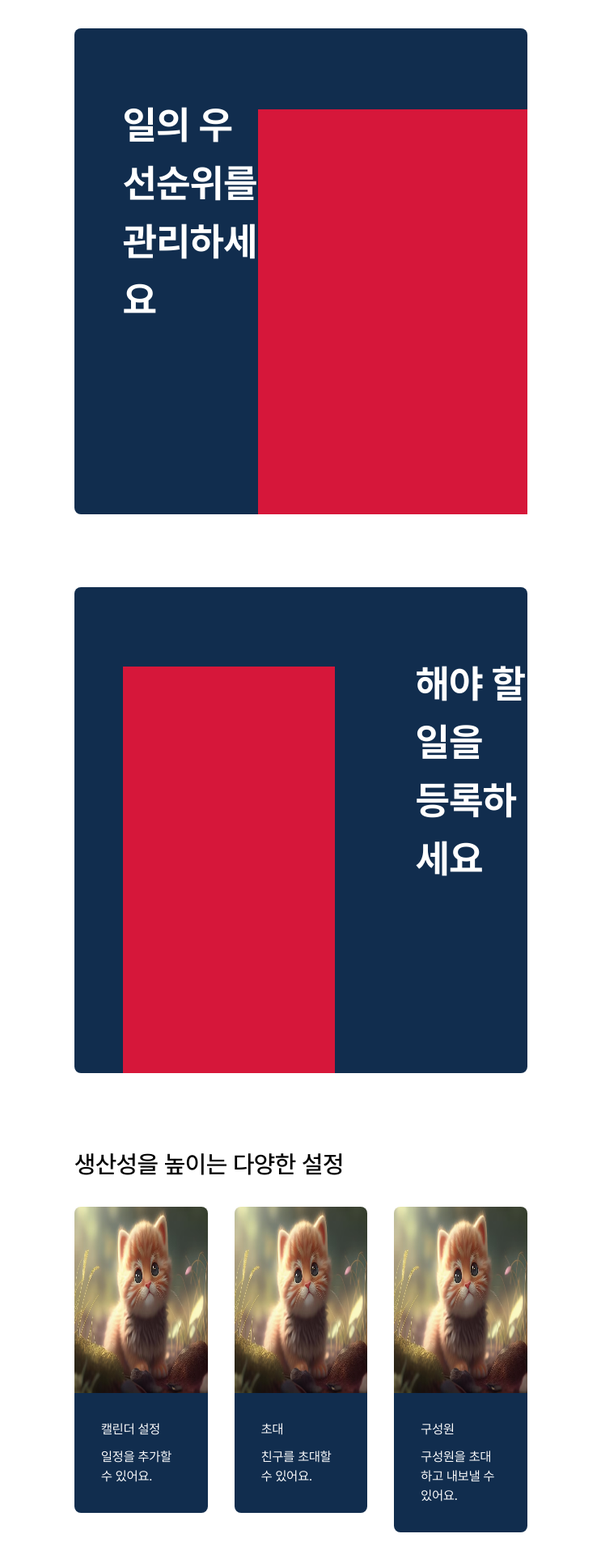
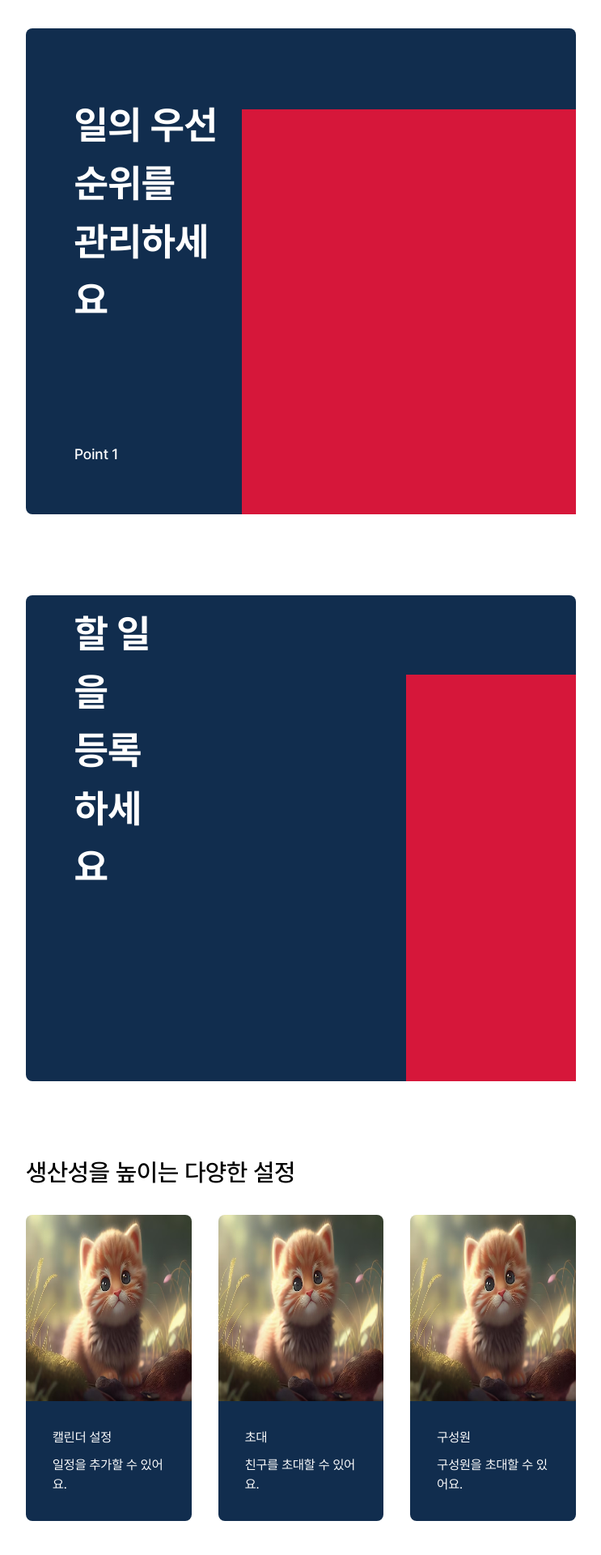
Before and after one commit to junhyeon0218/calog-ui, a Next.js app: page / in a window 1280 px wide. Shown: the part 340-2260 px from the top of the page at 81% size, without its empty margins (268-1011 px from the left). Built offline with nearby package versions, Linux system fonts and the light colour scheme.

Commit message:
🎨 Design: 메인페이지 반응형 ui 구현

```diff
--- a/src/components/landing/content/index.tsx
+++ b/src/components/landing/content/index.tsx
@@ -2,9 +2,9 @@ import Image from 'next/image';
 
 export default function Content() {
   return (
-    <div className="ml-360 mr-360">
+    <div className="pc:ml-300 pc:mr-300 tablet:ml-40 tablet:mr-40 mobile:ml-10 mobile:mr-10">
       <div className="flex flex-col items-center ">
-        <div className="flex flex-col items-center text-50 mt-50">
+        <div className="flex flex-col items-center pc:text-50 tablet:text-40 mobile:text-30 mt-50">
           <div>
             새로운 일정 관리 <span className="font-bold text-primary">Calog</span>
           </div>
@@ -14,32 +14,34 @@ export default function Content() {
         </div>
       </div>
 
-      <div className="flex items-end justify-between mt-100 h-600 pt-60 pl-60 rounded-8 bg-primary">
-        <div className="flex flex-col gap-100 mb-229">
+      <div className="flex pc:flex-row pc:items-end pc:justify-between mt-50 pc:mt-100 pc:h-600 pt-60 pc:pl-60 rounded-8 bg-primary mobile:flex-col mobile:items-center tablet:h-970 tablet:pl-0">
+        <div className="flex flex-col items-center gap-100 pc:mb-229 mb-70 pc:items-start">
           <span className="font-medium text-white text-18">Point 1</span>{' '}
-          <span className="font-bold text-white text-48 ">
+          <span className="font-bold text-center text-white pc:text-start text-36 pc:text-48">
             일의 우선순위를
             <br /> 관리하세요
           </span>
         </div>
-        <div className="w-600 h-500 bg-red"></div>
+
+        <div className="tablet:w-600 tablet:h-500 bg-red mobile:w-350 mobile:h-300"></div>
       </div>
 
-      <div className="flex items-end gap-100 mt-90 h-600 pt-60 pl-60 rounded-8 bg-primary">
-        <div className="w-436 h-502 bg-red"></div>
-        <div className="flex flex-col items-start gap-100 mb-229">
+      <div className="flex pc:flex-row pc:items-end mt-100 pc:h-600 pt-60 pc:pl-60 rounded-8 bg-primary mobile:flex-col mobile:items-center tablet:h-970 tablet:pl-0 pc:gap-300">
+        <div className="flex flex-col items-center gap-100 pc:mb-229 mb-70 pc:items-start">
           <span className="font-medium text-white text-18">Point 1</span>{' '}
-          <span className="font-bold text-white text-48">
+          <span className="font-bold text-center text-white pc:text-start text-36 pc:text-48">
             해야 할 일을
             <br /> 등록하세요
           </span>
         </div>
+
+        <div className="tablet:w-436 tablet:h-502 bg-red w-350 h-502"></div>
       </div>
 
-      <div className="mt-90">
+      <div className="mt-90 pc:block mobile:flex mobile:flex-col mobile:items-center">
         <span className="font-medium text-30">생산성을 높이는 다양한 설정</span>
-        <div className="grid grid-cols-3 gap-33 mt-30 mb-160">
-          <div className="relative rounded-t-8">
+        <div className="grid pc:grid-cols-3 gap-33 mt-30 mb-160">
+          <div className="relative rounded-t-8 mobile:w-375 pc:w-full">
             <Image
               className="w-full h-230 rounded-t-8"
               width={300}
@@ -53,7 +55,7 @@ export default function Content() {
             </div>
           </div>
 
-          <div className="rounded-t-8">
+          <div className="rounded-t-8 mobile:w-375 pc:w-full">
             <Image
               className="w-full h-230 rounded-t-8"
               width={300}
@@ -67,7 +69,7 @@ export default function Content() {
             </div>
           </div>
 
-          <div className="rounded-t-8">
+          <div className="rounded-t-8 mobile:w-375 pc:w-full">
             <Image
               className="w-full h-230 rounded-t-8"
               width={300}
@@ -77,7 +79,7 @@ export default function Content() {
             />
             <div className="flex flex-col gap-10 text-white pt-33 pr-33 pb-33 pl-33 bg-primary rounded-b-8">
               <span>구성원</span>
-              <span>구성원을 초대하고 내보낼 수 있어요.</span>
+              <span>구성원을 초대할 수 있어요.</span>
             </div>
           </div>
         </div>
--- a/src/pages/index.tsx
+++ b/src/pages/index.tsx
@@ -1,11 +1,9 @@
-import Header from '@/components/common/header';
 import Content from '@/components/landing/content';
 import Footer from '@/components/landing/footer';
 
 export default function main() {
   return (
     <div>
-      <Header />
       <Content />
       <Footer />
     </div>
```
